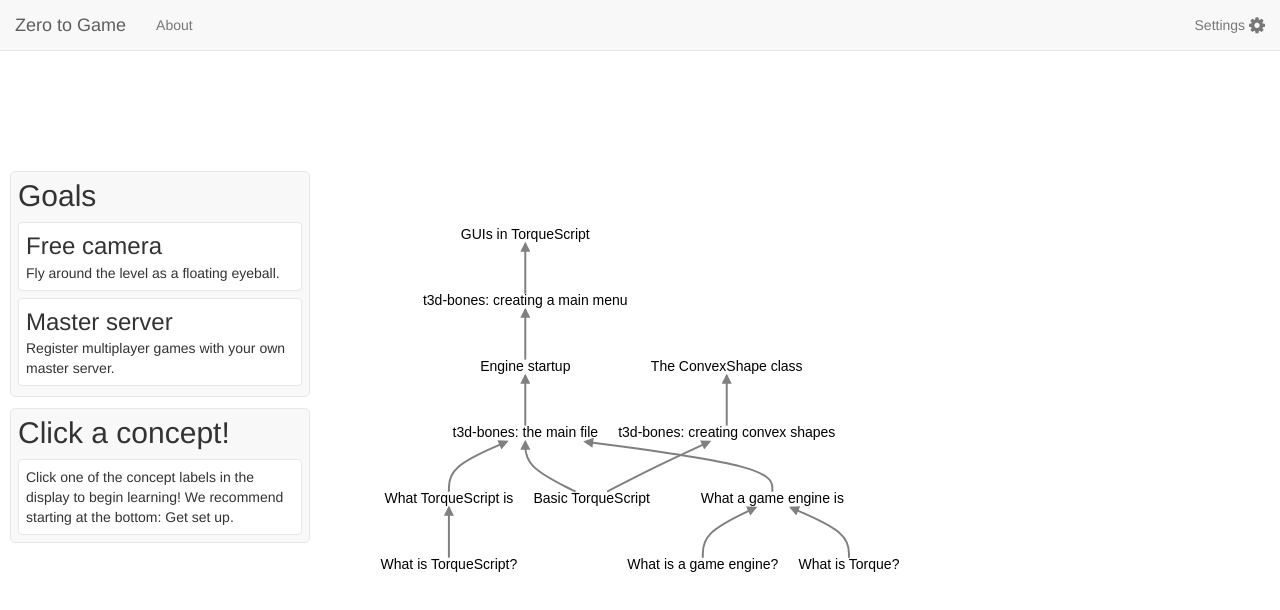
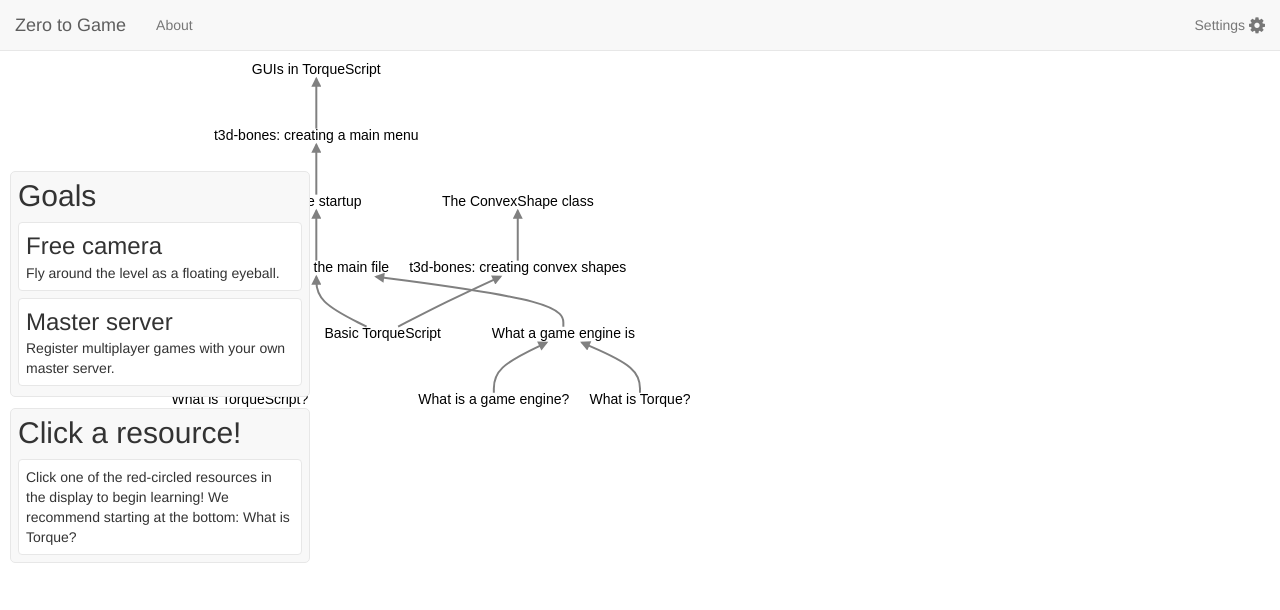
Before and after one commit to crabmusket/zero-to-game, a website: page index.html in a window 1280 px wide. Drawn offline with Linux system fonts and the light colour scheme.

Commit message:
Update sidebar when clicking resources.

```diff
--- a/index.html
+++ b/index.html
@@ -79,10 +79,10 @@
             </div>
 
             <div class="sidebox" id="current-concept">
-                <h2>Click a concept!</h2>
+                <h2 id="resource-title">Click a resource!</h2>
                 <div class="clear">
-                    <p id="description">Click one of the concept labels in the display to begin learning!
-                    We recommend starting at the bottom: Get set up.</p>
+                    <p id="resource-description">Click one of the red-circled resources in the display to begin learning!
+                    We recommend starting at the bottom: What is Torque?</p>
                 </div>
             </div>
         </div>
--- a/index.js
+++ b/index.js
@@ -36,6 +36,7 @@
       mouseHighlightPlugin,
       panToPlugin,
       panOnClickPlugin,
+      updateSidebarOnClickPlugin,
 
       // Finally, set some layout options that we don't really want to define a
       // plugin for.
@@ -46,11 +47,34 @@
           config.rankDir('BT');
         });
         km.onPostRender(function() {
-          km.panOut(0, 1);
+          km.panTo('what-is-torque');
         });
       }
     ]
   });
+
+  // Pan to a node when it is clicked.
+  function panOnClickPlugin(km) {
+    km.renderNodes.onNew(function(nodes) {
+      nodes.on('click.pan', function(n) {
+        km.panTo(n.id, 500);
+      });
+    });
+  };
+
+  // Update the sidebar when a node is clicked.
+  function updateSidebarOnClickPlugin(km) {
+    km.renderNodes.onNew(function(nodes) {
+      nodes.on('click.sidebar', function(n) {
+        if (n.label && n.label.length) {
+          $('#resource-title').html(n.label);
+        }
+        if (n.description && n.description.length) {
+          $('#resource-description').html(n.description);
+        }
+      });
+    });
+  };
 
   // Perform a poor man's version of 'transitive reduction' to remove edges that
   // don't affect the graph's connectivity.
@@ -170,13 +194,4 @@
       return this;
     };
   };
-
-  // Pan to a node when it is clicked.
-  function panOnClickPlugin(km) {
-    km.renderNodes.onNew(function(nodes) {
-      nodes.on('click', function(n) {
-        km.panTo(n.id, 500);
-      });
-    });
-  };
 }());
```
